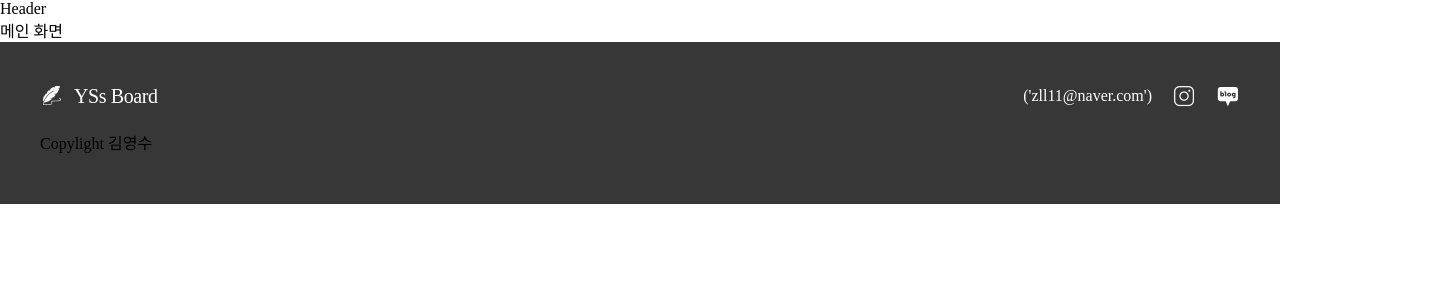
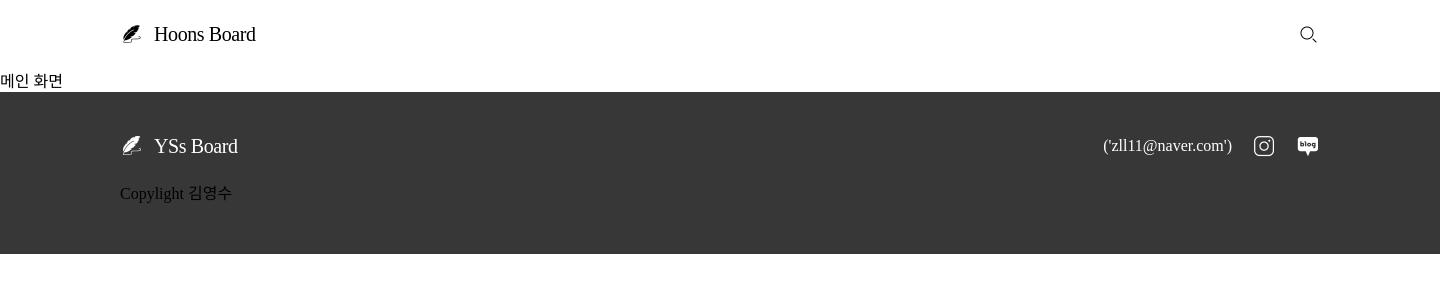
Before and after one commit to youngsuna/powerlifters, a React (Create React App) app in the folder front/: page / in a window 1280 px wide. Shown: the top 300 px of the page, 1440 px wide, since content can reach past the window. Built offline with nearby package versions, Linux system fonts and the light colour scheme; the HTML template or start-up script is replaced by a standard one; a web font is replaced by a local one.

Commit message:
19. Header 레이아웃 작성 A

```diff
--- a/front/src/App.css
+++ b/front/src/App.css
@@ -55,3 +55,11 @@
 .naver-blog-icon {
     background-image: url(assets/image/naver-blog.png);
 }
+
+.logo-dark-icon {
+    background-image: url(assets/image/logo-dark.png);
+}
+
+.search-light-icon {
+    background-image: url(assets/image/search-light.png);
+}
--- a/front/src/App.tsx
+++ b/front/src/App.tsx
@@ -28,7 +28,7 @@
           <Route path={MAIN_PATH()} element={<Main />} />
           <Route path={AUTH_PATH()} element={<Authentication />} />
           <Route path={SEARCH_PATH(':searchWord')} element={<Search />} />
-          <Route path={USER_PATH('userEmail')} element={<User />} />
+          <Route path={USER_PATH(':userEmail')} element={<User />} />
           <Route path={BOARD_PATH()}>
             <Route path={BOARD_WRITE_PATH()} element={<BoardWrite />} />
             <Route path={BOARD_DETAIL_PATH(':boardNumber')} element={<BoardDetail />} />
--- a/front/src/index.css
+++ b/front/src/index.css
@@ -14,6 +14,8 @@
 
 body {
   margin: 0;
+  /* 너비 이거 나중에 빼기 */
+  min-width: 1440px;
   font-family:'Pretendard-Regular';
   -webkit-font-smoothing: antialiased;
   -moz-osx-font-smoothing: grayscale;
--- a/front/src/layouts/Header/index.tsx
+++ b/front/src/layouts/Header/index.tsx
@@ -1,11 +1,90 @@
-import React from 'react'
+import React, { ChangeEvent, KeyboardEvent, useEffect, useRef, useState } from 'react'
 import './style.css'
+import { useNavigate, useParams } from 'react-router-dom'
+import { MAIN_PATH, SEARCH_PATH } from 'constant';
 
 //      component: Header 레이아웃       //
 export default function Header() {
 
+    //      function: 네비게이트 함수        //
+    const navigate = useNavigate();
+
+    //      event handler: 로고 클릭 이벤트 처리 함수     //
+    const onLogoClickHandler = () => {
+        navigate(MAIN_PATH());
+    }
+
+    //      component: 검색 버튼 컴포넌트       //
+    const SearchButton = () => {
+
+        //      state: 검색어 버튼 요소 참조 상태       //
+        const searchButtonRef = useRef<HTMLDivElement | null>(null);
+        //      state: 검색 버튼 상태       //
+        const [status, setStatus] = useState<boolean>(false);
+        //      state: 검색어 상태       //
+        const [word, setWord] = useState<string>('');
+        //      state: 검색어 path variable 상태       //
+        const { searchWord } = useParams();
+
+        //      event handler: 검색어 변경 클릭 이벤트 처리 함수      //
+        const onSearchWordChangeHandler = (event: ChangeEvent<HTMLInputElement>) => {
+            const value = event.target.value;
+            setWord(value);
+        };
+        //      event handler: 검색어 키 이벤트 처리 함수      //
+        const onSearchWordKeyDownHandler = (event: KeyboardEvent<HTMLInputElement>) => {
+            if(event.key !== 'Enter') return;
+            if(!searchButtonRef.current) return;
+            searchButtonRef.current.click();
+        }
+        //      event handler: 검색 아이콘 클릭 이벤트 처리 함수      //
+        const onSearchButtonClickHandler = () => {
+            if(!status) {
+                setStatus(!status);
+                return
+            }
+            navigate(SEARCH_PATH(word));
+        };
+        //      effect: 검색어 path variable 변경 될때마다 실행 될 함수      //
+        useEffect(() => {
+          if (searchWord){
+            setWord(searchWord);
+            setStatus(true);
+          }
+        }, [searchWord]);
+
+        if (!status)
+        //      render: 검색 버튼 컴포넌트 랜더링(클릭 false 상태)       //
+        return (
+            <div className='icon-button' onClick={onSearchButtonClickHandler}>
+                <div className='icon search-light-icon'></div>
+            </div>
+        );
+        //      render: 검색 버튼 컴포넌트 랜더링(클릭 true 상태)       //
+        return(
+            <div className='header-serch-input-box'>
+                <input className='header-search-input' type='text' placeholder='검색어를 입력해주세요.' value={word} onChange={onSearchWordChangeHandler} onKeyDown={onSearchWordKeyDownHandler}/>
+                <div ref={searchButtonRef} className='icon-button' onClick={onSearchButtonClickHandler}>
+                    <div className='icon search-light-icon'></div>
+                </div>
+            </div>
+        );
+    };
+
     //      render: 헤더 레이아웃 렌더링        //
     return (
-        <div>Header</div>
+        <div id='header'>
+            <div className='header-container'>
+                <div className='header-left-box' onClick={onLogoClickHandler}>
+                    <div className='icon-box'>
+                        <div className='icon logo-dark-icon'></div>
+                    </div>
+                    <div className='header-logo'>{'Hoons Board'}</div>
+                </div>
+                <div className='header-right-box'>
+                    <SearchButton />
+                </div>
+            </div>
+        </div>
     )
 }
--- a/front/src/layouts/Header/style.css
+++ b/front/src/layouts/Header/style.css
@@ -0,0 +1,59 @@
+#header {
+    padding: 20px 0;
+
+    display: flex;
+    justify-content: center;
+}
+
+ .header-container {
+    width: 1200px;
+
+    display: flex;
+    justify-content: space-between;
+    align-items: center;
+ }
+
+ .header-left-box {
+    display: flex;
+    align-items: center;
+    gap: 10px;
+
+    cursor: pointer;
+}
+.header-logo {
+    color: rgba(0, 0, 0, 1);
+    font-family: 'GimhaeGaya';
+    font-size: 20px;
+    font-weight: 400;
+    line-height: 140%;
+    letter-spacing: -0.4px;
+ }
+
+.header-right-box {
+    display: flex;
+    align-items: center;
+    gap: 15px;
+ }
+
+ .header-serch-input-box {
+    border: 1px solid rgba(0, 0, 0, 0.2);
+    border-radius: 43px;
+    padding: 0 10px 0 12px;
+    width: 223px;
+    height: 30px;
+
+    display: flex;
+    align-items: center;
+    gap: 5px;
+ }
+
+ .header-search-input {
+    flex: 1;
+    border:none;
+    outline: none;
+
+    color: rgba(0, 0, 0, 1);
+    font-size: 14px;
+    font-weight: 400;
+    line-height: 140%;
+}
```
Also changed, not shown: front/src/constant/index.ts (+4 -4 lines).
